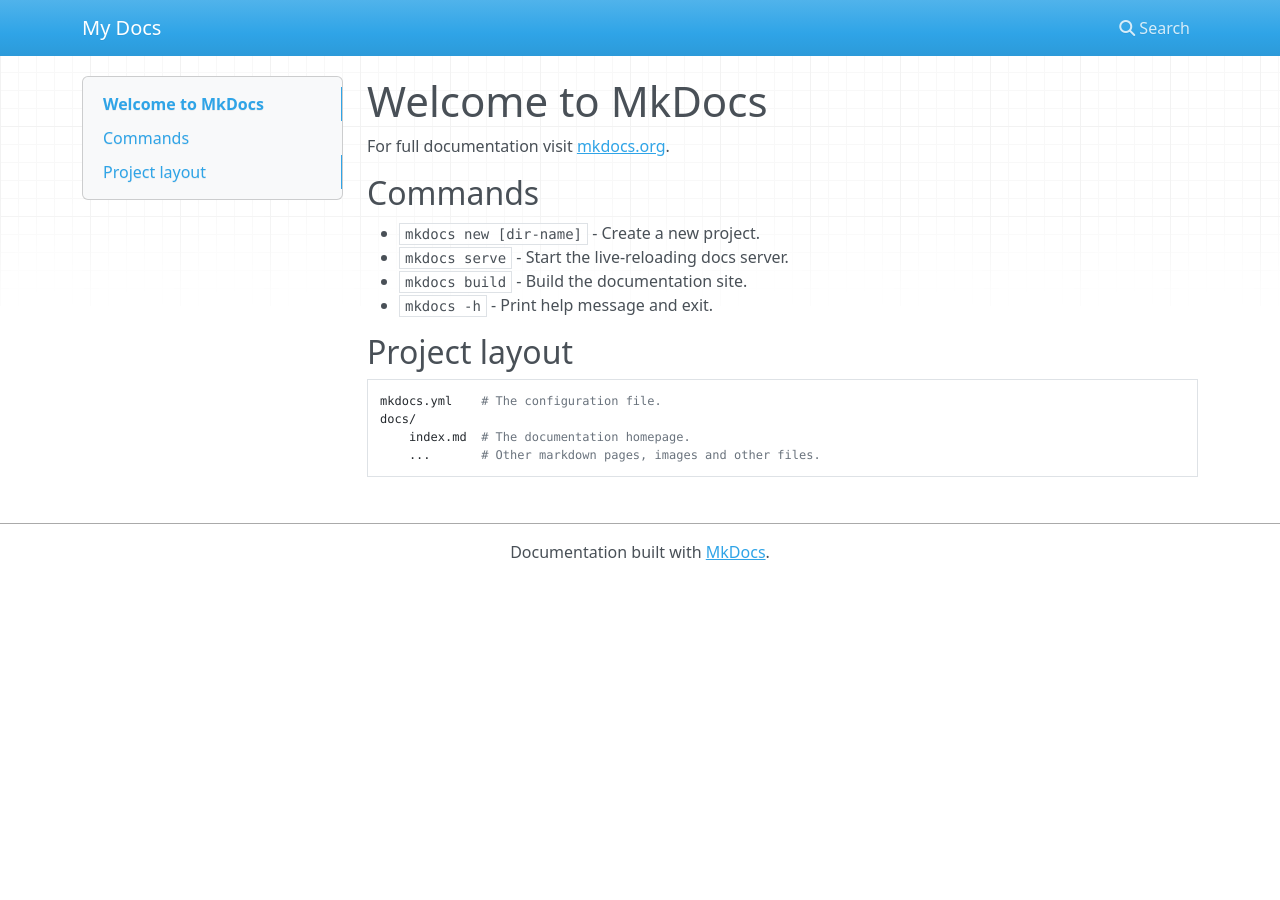
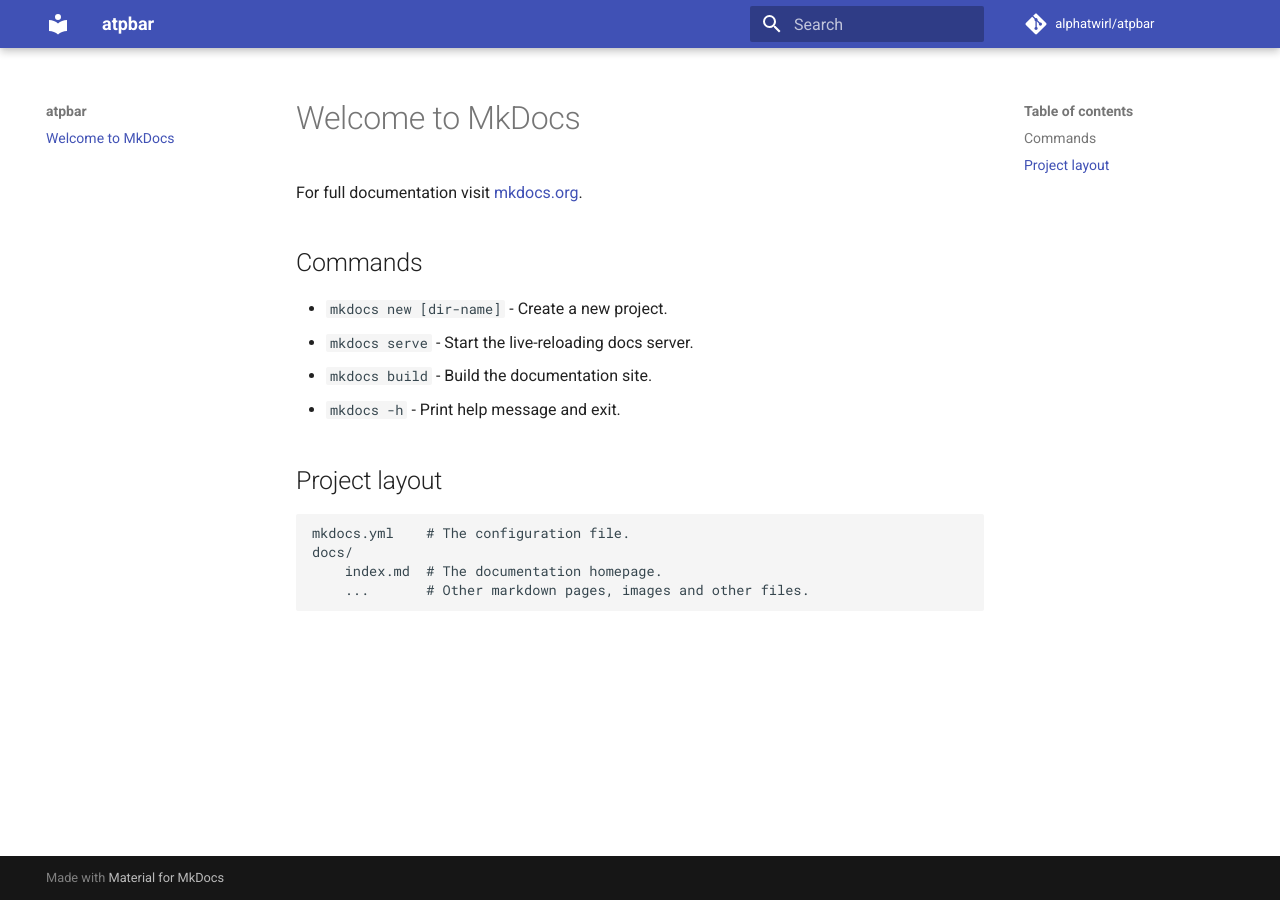
Before and after one commit to alphatwirl/atpbar, an MkDocs documentation site: the page built from docs/index.md, in a window 1280 px wide. Built offline with MkDocs 1.6.1 and Material for MkDocs 9.7.7, drawn with Linux system fonts in a browser that asks for light colours; nearby versions of some CDN libraries; comment, search, counter and statistics services are not loaded.

Commit message:
Update mkdocs.yml

```diff
--- a/mkdocs.yml
+++ b/mkdocs.yml
@@ -1 +1,5 @@
-site_name: My Docs
+site_name: atpbar
+repo_url: https://github.com/alphatwirl/atpbar
+repo_name: alphatwirl/atpbar
+theme:
+  name: material
```
